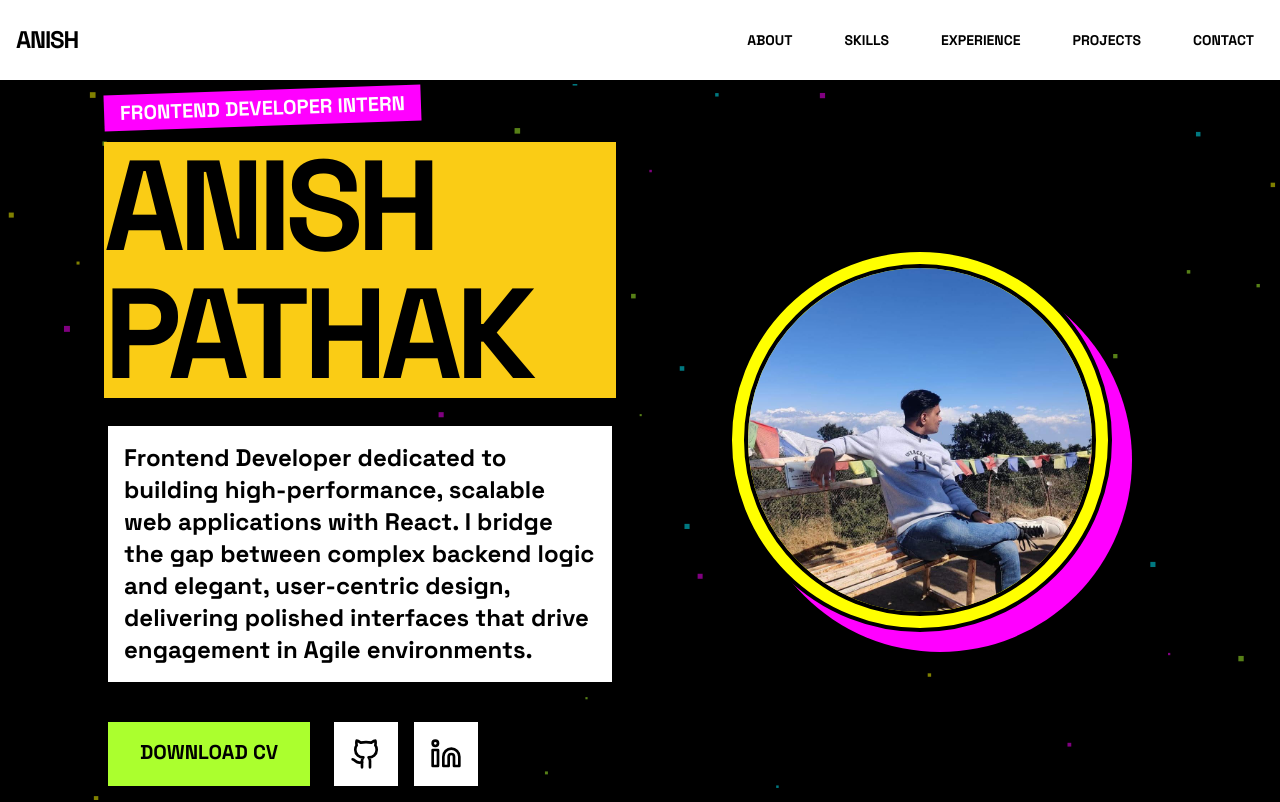
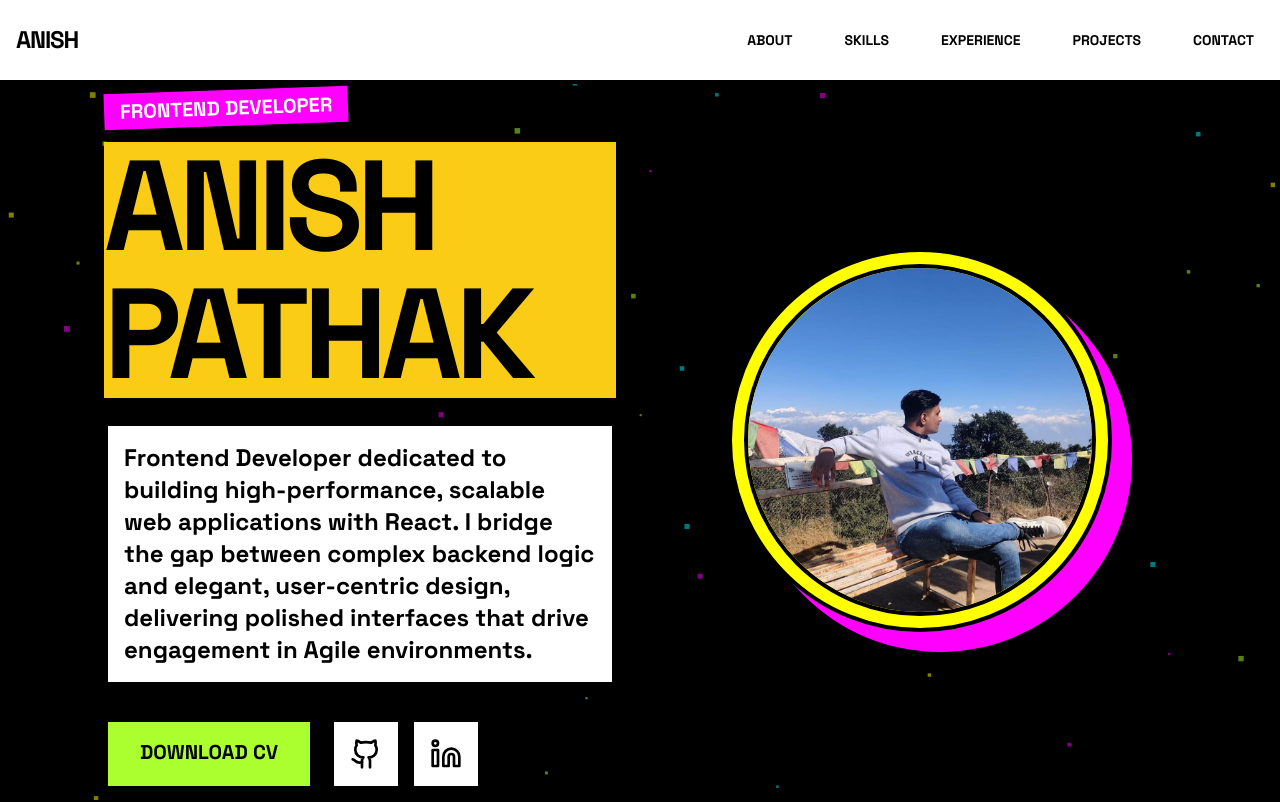
Before and after one commit to pathakanish41/AnishPathak, a React (Vite) app: page / in a window 1280 px wide. Shown: the top 802 px of the page. Built offline with nearby package versions, Linux system fonts and the light colour scheme; the HTML template or start-up script is replaced by a standard one.

Commit message:
Made small changes

```diff
--- a/src/components/sections/HeroSection.tsx
+++ b/src/components/sections/HeroSection.tsx
@@ -12,7 +12,7 @@ const HeroSection = () => {
       <div className="relative z-10 max-w-7xl mx-auto px-4 grid md:grid-cols-2 gap-12 items-center">
         <div className="order-2 md:order-1">
           <span className="bg-primary text-primary-foreground px-4 py-1 text-xl font-black uppercase mb-4 inline-block transform -rotate-2">
-            Frontend Developer Intern
+            Frontend Developer
           </span>
           <h1 className="bg-yellow-400 text-black text-6xl md:text-9xl font-black uppercase leading-[0.85] tracking-tighter mb-6">
             ANISH <br />
```
